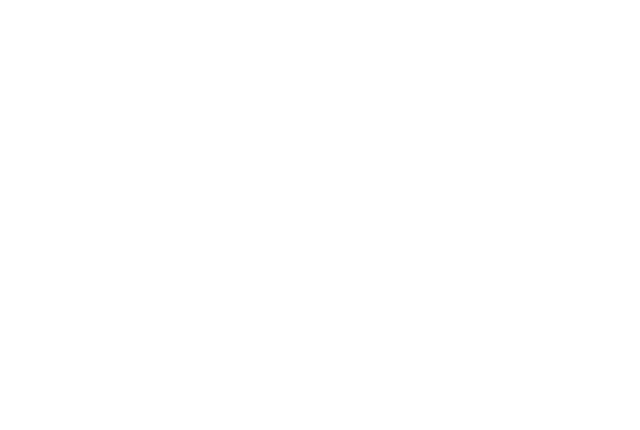
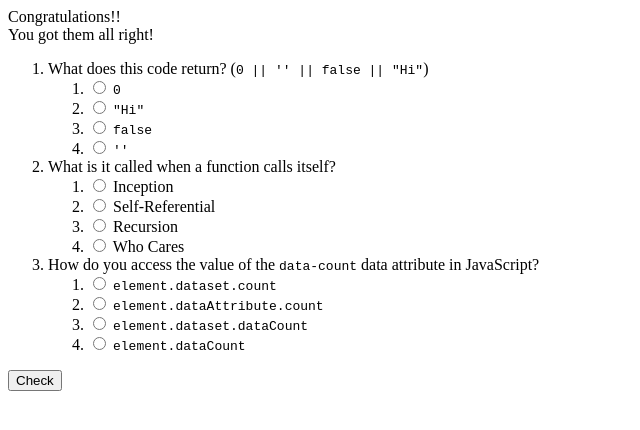
Before and after one commit to cameronfrost/quiz, a plain HTML site: page index.html in a window 1280 px wide. Shown: the whole page, without its empty margins (0-640 px from the left). Drawn offline with Linux system fonts and the light colour scheme.

Commit message:
Quiz form

```diff
--- a/index.html
+++ b/index.html
@@ -1,12 +1,112 @@
 <!DOCTYPE html>
 <html lang="en">
 <head>
-    <meta charset="UTF-8">
-    <meta name="viewport" content="width=device-width, initial-scale=1.0">
-    <link rel="stylesheet" href="style.css">
-    <title>Quiz</title>
+  <title>Quiz Game</title>
+  <link rel="stylesheet" href="styles.css">
+  <script defer src="script.js"></script>
 </head>
 <body>
-
+  <div id="alert">
+    <div class="alert-title">Congratulations!!</div>
+    You got them all right!
+  </div>
+  <form id="quiz-form">
+    <ol>
+      <li class="question-item">
+        <div>What does this code return? (<code>0 || '' || false || "Hi"</code>)</div>
+        <div>
+          <ol>
+            <li class="answer-item">
+              <label>
+                <input class="answer" type="radio" name="answer-1" value="false">
+                <code>0</code>
+              </label>
+            </li>
+            <li class="answer-item">
+              <label>
+                <input class="answer" type="radio" name="answer-1" value="true">
+                <code>"Hi"</code>
+              </label>
+            </li>
+            <li class="answer-item">
+              <label>
+                <input class="answer" type="radio" name="answer-1" value="false">
+                <code>false</code>
+              </label>
+            </li>
+            <li class="answer-item">
+              <label>
+                <input class="answer" type="radio" name="answer-1" value="false">
+                <code>''</code>
+              </label>
+            </li>
+          </ol>
+        </div>
+      </li>
+      <li class="question-item">
+        <div>What is it called when a function calls itself?</div>
+        <div>
+          <ol>
+            <li class="answer-item">
+              <label>
+                <input class="answer" type="radio" name="answer-2" value="false">
+                Inception
+              </label>
+            </li>
+            <li class="answer-item">
+              <label>
+                <input class="answer" type="radio" name="answer-2" value="false">
+                Self-Referential
+              </label>
+            </li>
+            <li class="answer-item">
+              <label>
+                <input class="answer" type="radio" name="answer-2" value="true">
+                Recursion
+              </label>
+            </li>
+            <li class="answer-item">
+              <label>
+                <input class="answer" type="radio" name="answer-2" value="false">
+                Who Cares
+              </label>
+            </li>
+          </ol>
+        </div>
+      </li>
+      <li class="question-item">
+        <div>How do you access the value of the <code>data-count</code> data attribute in JavaScript?</div>
+        <div>
+          <ol>
+            <li class="answer-item">
+              <label>
+                <input class="answer" type="radio" name="answer-3" value="true">
+                <code>element.dataset.count</code>
+              </label>
+            </li>
+            <li class="answer-item">
+              <label>
+                <input class="answer" type="radio" name="answer-3" value="false">
+                <code>element.dataAttribute.count</code>
+              </label>
+            </li>
+            <li class="answer-item">
+              <label>
+                <input class="answer" type="radio" name="answer-3" value="false">
+                <code>element.dataset.dataCount</code>
+              </label>
+            </li>
+            <li class="answer-item">
+              <label>
+                <input class="answer" type="radio" name="answer-3" value="false">
+                <code>element.dataCount</code>
+              </label>
+            </li>
+          </ol>
+        </div>
+      </li>
+    </ol>
+    <button type="submit">Check</button>
+  </form>
 </body>
 </html>
```
Also changed, not shown: script.js (added).
